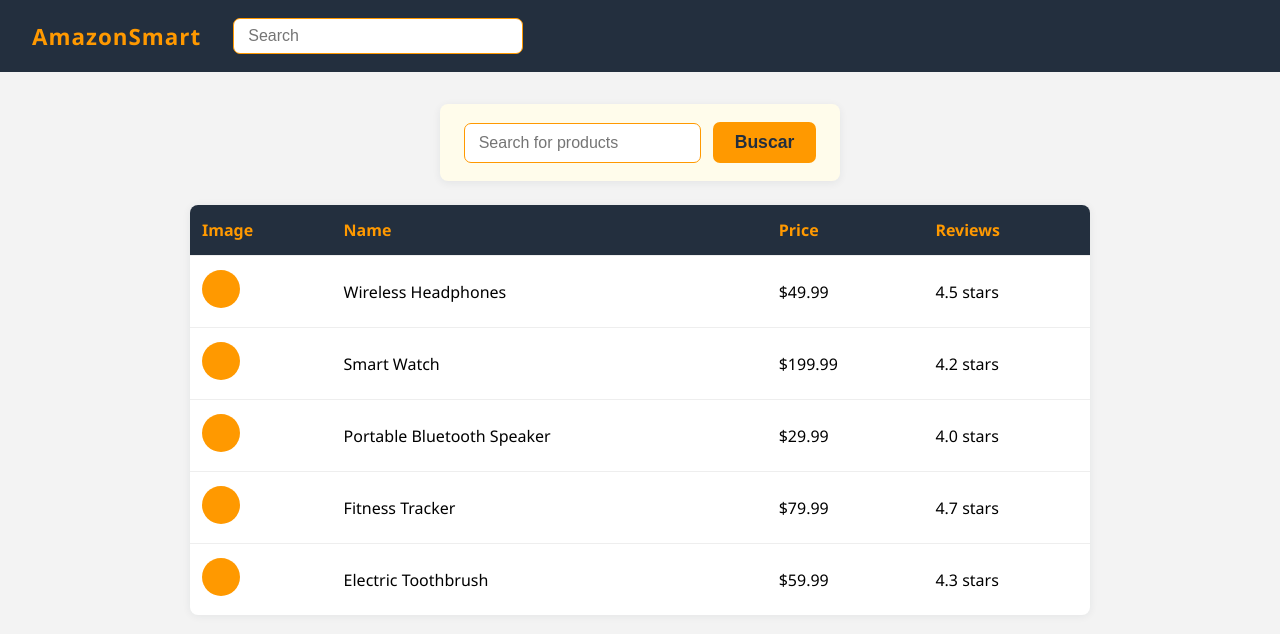
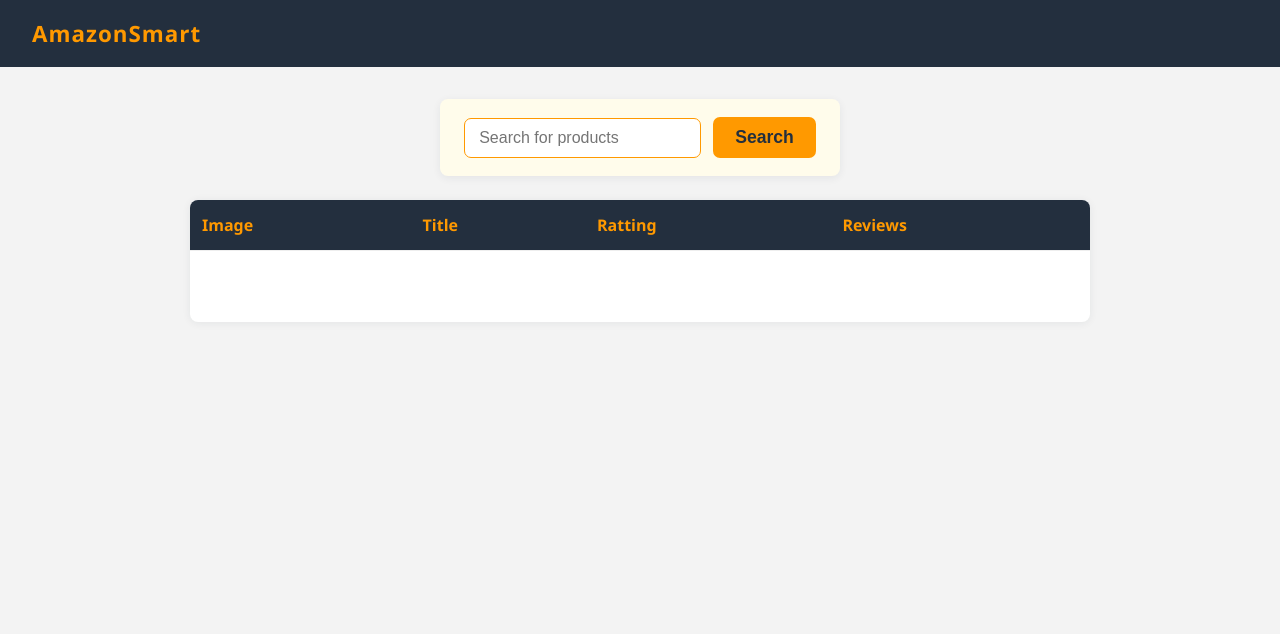
Before and after one commit to karolinybispo/amazon-firstpage-scraper-nodejs, a website built with Vite: page front-end/index.html in a window 1280 px wide. Built offline with nearby package versions, Linux system fonts and the light colour scheme.

Commit message:
detalhes finais

```diff
--- a/front-end/index.html
+++ b/front-end/index.html
@@ -3,68 +3,41 @@
   <head>
     <meta charset="UTF-8">
     <meta name="viewport" content="width=device-width, initial-scale=1.0">
-  <link rel="stylesheet" href="/src/style.css">
-    <title>Document</title>
-
+    <link rel="stylesheet" href="/src/style.css">
+    <title>Busca de Produtos</title>
   </head>
   <body>
   <header class="header">
     <span class="logo">AmazonSmart</span>
-    <div class="search-bar">
-      <input type="text" placeholder="Search" id="headerSearch" />
-    </div>
   </header>
   <main>
     <section class="main-search">
       <div class="main-search-box">
-        <input type="text" placeholder="Search for products" id="mainInput" />
-        <button id="mainButton">Buscar</button>
+        <input type="text" placeholder="Search for products" id="inputKeyword" />
+        <button type="button" id="buttonSend">Search</button>
       </div>
     </section>
     <section class="results">
-      <table class="result-table">
+      <table class="resultRequisicao">
         <thead>
           <tr>
             <th>Image</th>
-            <th>Name</th>
-            <th>Price</th>
+            <th>Title</th>
+            <th>Ratting</th>
             <th>Reviews</th>
           </tr>
         </thead>
         <tbody>
-          <tr>
-            <td><div class="img-placeholder"></div></td>
-            <td>Wireless Headphones</td>
-            <td>$49.99</td>
-            <td>4.5 stars</td>
-          </tr>
-          <tr>
-            <td><div class="img-placeholder"></div></td>
-            <td>Smart Watch</td>
-            <td>$199.99</td>
-            <td>4.2 stars</td>
-          </tr>
-          <tr>
-            <td><div class="img-placeholder"></div></td>
-            <td>Portable Bluetooth Speaker</td>
-            <td>$29.99</td>
-            <td>4.0 stars</td>
-          </tr>
-          <tr>
-            <td><div class="img-placeholder"></div></td>
-            <td>Fitness Tracker</td>
-            <td>$79.99</td>
-            <td>4.7 stars</td>
-          </tr>
            <tr>
-            <td><div class="img-placeholder"></div></td>
-            <td>Electric Toothbrush</td>
-            <td>$59.99</td>
-            <td>4.3 stars</td>
+            <td><div id="img-placeholder"></div></td>
+            <td id="title"></td>
+            <td id="rating"></td>
+            <td id="reviews"></td>
           </tr>
         </tbody>
       </table>
     </section>
   </main>
+  <script src="/src/main.js"></script>
 </body>
 </html>
--- a/front-end/src/main.js
+++ b/front-end/src/main.js
@@ -1,6 +1,4 @@
 // aqui eu escrevo o js puro para manipular o DOM
-
-import './style.css'
 
 const resultDiv = document.getElementById("resultRequisicao");
 const button = document.getElementById("buttonSend");
@@ -35,10 +33,10 @@ const table = document.getElementById("resultRequisicao");
         if (dados.length > 0) {
           const produto = dados[0]; // só pega o primeiro
 
+        document.getElementById("image").src = produto.image || "";
         document.getElementById("title").textContent = produto.title || "—";
         document.getElementById("rating").textContent = produto.rating || "—";
         document.getElementById("reviews").textContent = produto.reviews || "—";
-        document.getElementById("image").src = produto.image || "";
 
         // depois que chegou os dados, exibe a tabela com resultados
         table.style.display = "table";
--- a/front-end/src/style.css
+++ b/front-end/src/style.css
@@ -21,17 +21,6 @@ body {
 
 .search-bar {
   flex: 1;
-}
-
-.search-bar input {
-  width: 260px;
-  padding: 8px 14px;
-  border-radius: 7px;
-  border: 1.5px solid #ff9900;
-  font-size: 1rem;
-  outline: none;
-  background: #fff;
-  color: #232f3e;
 }
 
 main {
@@ -91,7 +80,7 @@ main {
   margin-top: 18px;
 }
 
-.result-table {
+.resultRequisicao {
   width: 100%;
   border-collapse: collapse;
   background: #fff;
@@ -100,26 +89,24 @@ main {
   box-shadow: 0 1px 8px rgba(35,47,62,0.07);
 }
 
-.result-table th, .result-table td {
+.resultRequisicao th, .resultRequisicao td {
   border-bottom: 1px solid #eee;
   padding: 14px 12px;
   text-align: left;
 }
 
-.result-table th {
+.resultRequisicao th {
   background: #232f3e;
   color: #ff9900;
   font-weight: 600;
 }
 
-.result-table tr:last-child td {
+.resultRequisicao tr:last-child td {
   border-bottom: none;
 }
 
-.img-placeholder {
+#img-placeholder {
   width: 38px;
   height: 38px;
-  border-radius: 50%;
   display: inline-block;
-  background:#ff9900
 }
```
